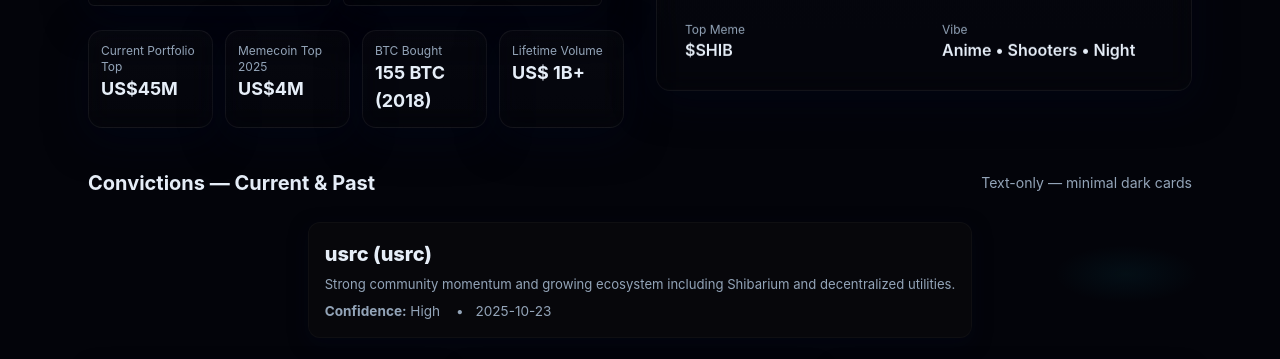
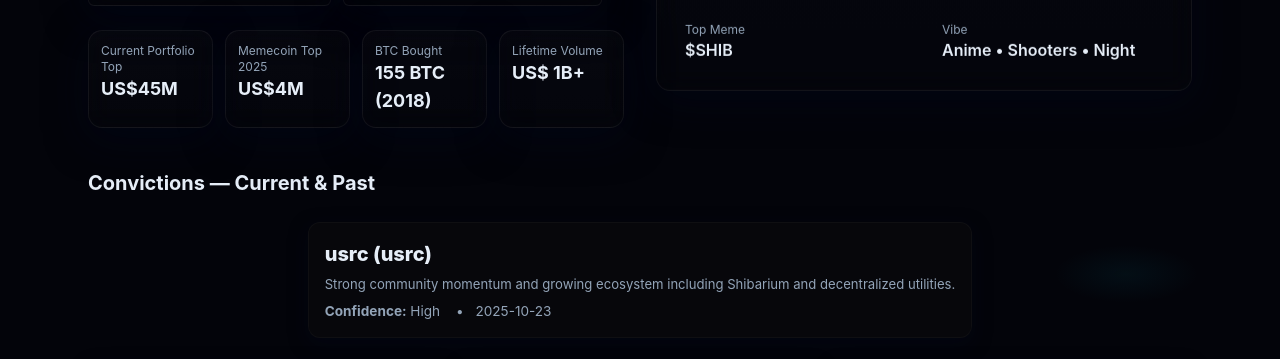
Before and after one commit to derrickheart345/derrickport, a plain HTML site: page index.html in a window 1280 px wide. Shown: the part 430-789 px from the top of the page. Drawn offline with nearby package versions, Linux system fonts and the light colour scheme.

Commit message:
Add files via upload

```diff
--- a/index.html
+++ b/index.html
@@ -196,7 +196,6 @@
     <section id="convictions" class="mt-10">
       <div class="flex items-center justify-between">
         <h2 class="section-title">Convictions — Current & Past</h2>
-        <div class="small-muted">Text-only — minimal dark cards</div>
       </div>
 
       <div class="mt-6 grid gap-6">
```
